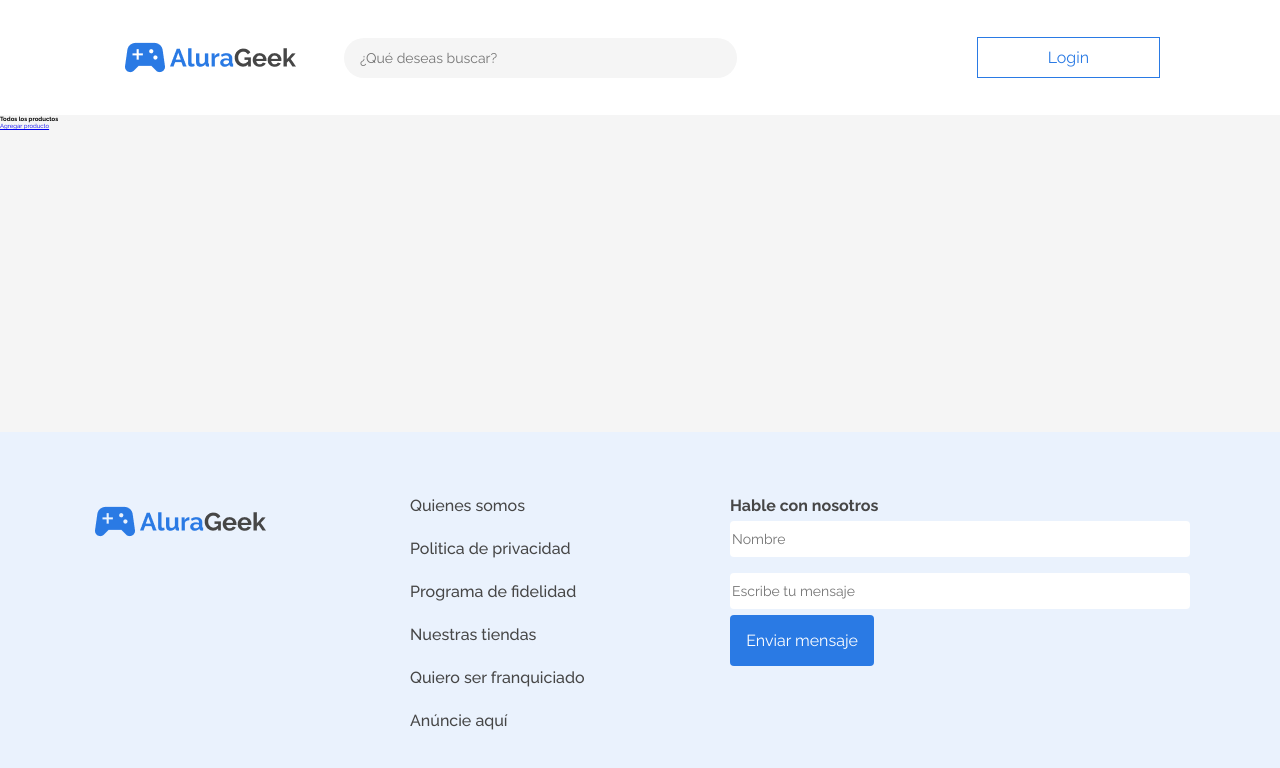
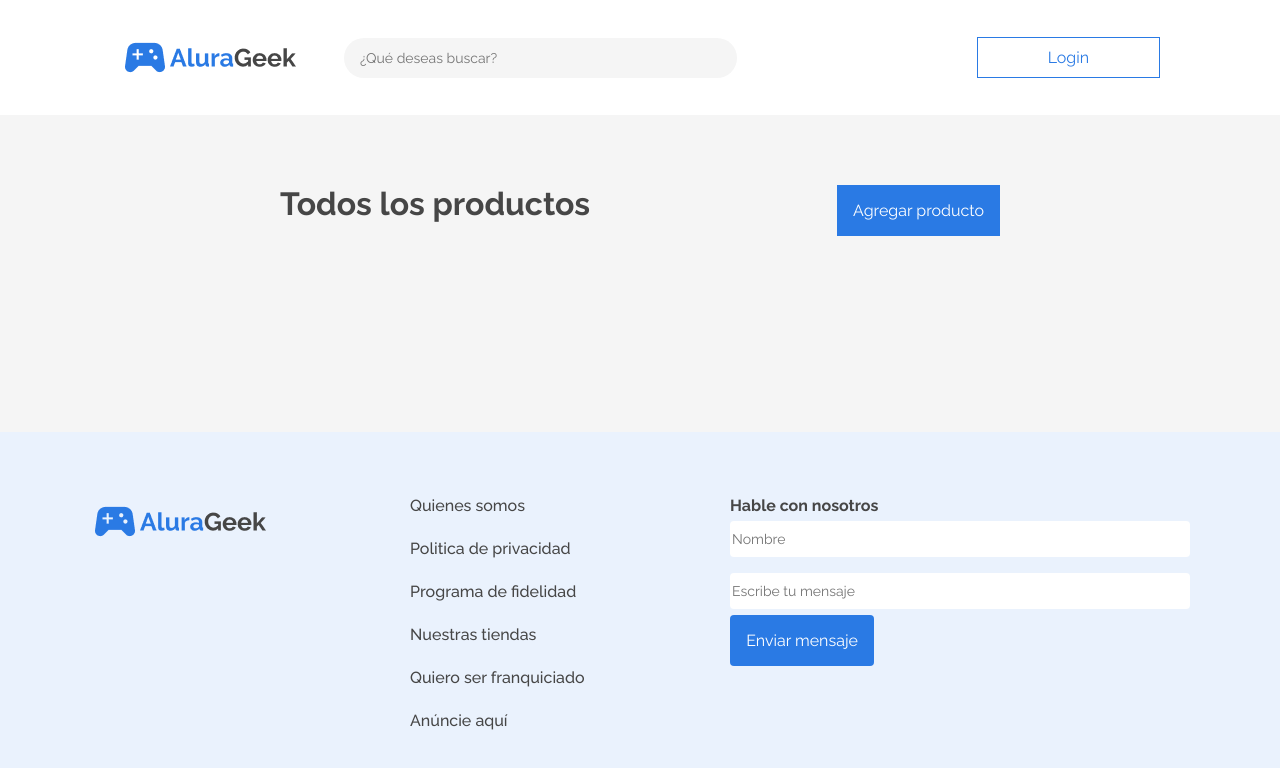
Before and after one commit to 1001-caleb/AluraGeek, a website: page pages/productos.html in a window 1280 px wide. Drawn offline with Linux system fonts and the light colour scheme; a web font is replaced by a local one.

Commit message:
top productos

```diff
--- a/sass/_productosPage.scss
+++ b/sass/_productosPage.scss
@@ -2,4 +2,21 @@
 
 .top{
     margin-top: 115px;
+    padding: 70px 280px;
+    display: flex;
+    justify-content: space-between;
+
+    &__titulo{
+        font-size: 3.2rem;
+        color: variables.$gris;
+        font-weight: 700;
+    }
+    &__cta{
+        text-decoration: none;
+        font-size: 1.6rem;
+        padding: 16px;
+        background-color: variables.$azul;
+        color: variables.$blanco;
+    }
+
 }
```
Also changed, not shown: css/style.css, 1 other file.
